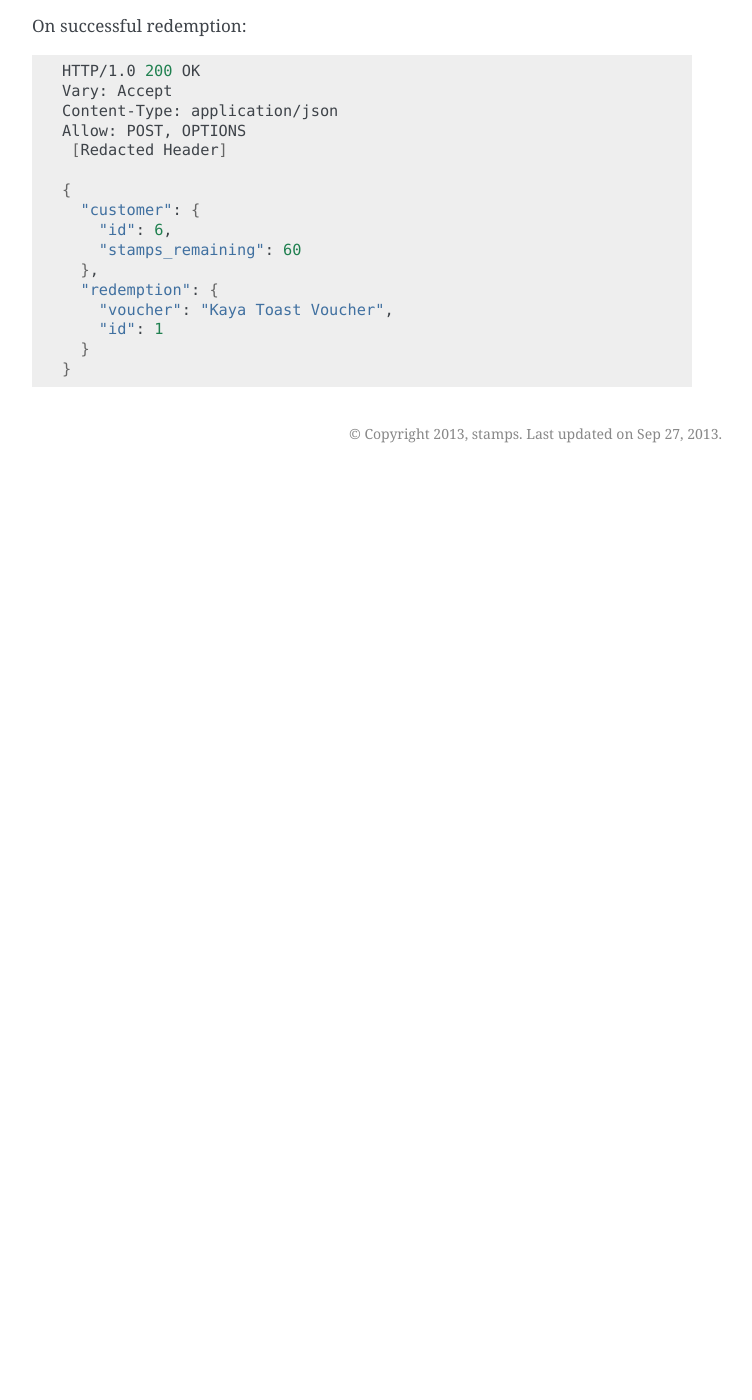
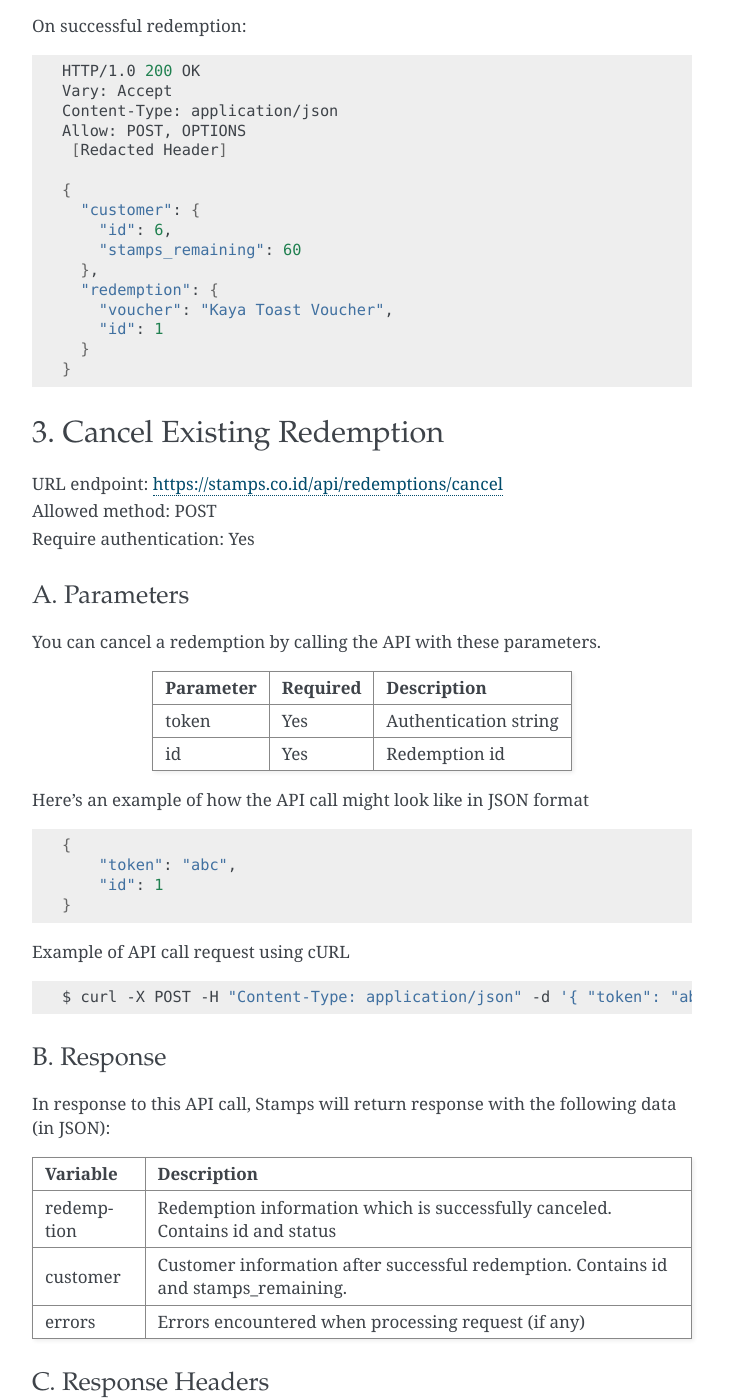
Before and after one commit to ui/stamps-api-docs, a Sphinx documentation site: the page built from source/redemption_api.rst, in a window 1280 px wide and 1400 px high, scrolled down 3790 px. Shown: the whole window, without its empty margins (388-1140 px from the left). Built offline with Sphinx 7.4.7, drawn with Linux system fonts in a browser that asks for light colours; before the commit the page ends 4263 px from its top, so only the background shows below that; some of the changed text lies outside the part shown.

Commit message:
edit doc redemption cancel api and transaction cancel api

```diff
--- a/source/redemption_api.rst
+++ b/source/redemption_api.rst
@@ -214,3 +214,92 @@ On successful redemption:
         "id": 1
       }
     }
+
+3. Cancel Existing Redemption
+==============================
+
+| URL endpoint: https://stamps.co.id/api/redemptions/cancel
+| Allowed method: POST
+| Require authentication: Yes
+
+A. Parameters
+-------------
+You can cancel a redemption by calling the API with these parameters.
+
+=========== =========== =========================
+Parameter   Required    Description
+=========== =========== =========================
+token       Yes         Authentication string
+id          Yes         Redemption id
+=========== =========== =========================
+
+Here's an example of how the API call might look like in JSON format
+
+.. code-block :: bash
+
+    {
+        "token": "abc",
+        "id": 1
+    }
+
+Example of API call request using cURL
+
+.. code-block :: bash
+
+    $ curl -X POST -H "Content-Type: application/json" -d '{ "token": "abc", "id": 1 }' https://stamps.co.id/api/redemptions/cancel
+
+B. Response
+-----------
+
+In response to this API call, Stamps will return response with the following data (in JSON):
+
+=================== ==============================
+Variable            Description
+=================== ==============================
+redemption          Redemption information which is
+                    successfully canceled.
+                    Contains id and status
+customer            Customer information after successful
+                    redemption. Contains id and stamps_remaining.
+errors              Errors encountered when processing request (if any)
+=================== ==============================
+
+C. Response Headers
+-------------------
+
+Depending on the request, responses may return these status codes:
+
+=================== ==============================
+Code                Description
+=================== ==============================
+200                 Everything worked as expected
+400                 Bad Request - Often missing a required parameter
+401                 Unauthorized – Often missing or wrong authentication token
+403                 Forbidden – You do not have permission for this request
+405                 HTTP method not allowed
+500, 502, 503, 504  Server Errors - something is wrong on Stamps' end
+=================== ==============================
+
+D. Example Response
+-------------------
+
+On successful cancel redemption:
+
+.. code-block :: bash
+
+    HTTP/1.0 200 OK
+    Vary: Accept
+    Content-Type: application/json
+    Allow: POST, OPTIONS
+     [Redacted Header]
+
+    {
+      "customer": {
+        "id": 6,
+        "stamps_remaining": 60
+      },
+      "redemption": {
+        "id": 1,
+        "status": "canceled"
+      }
+    }
```
Also changed, not shown: source/transaction_api.rst (+6 -3 lines).
